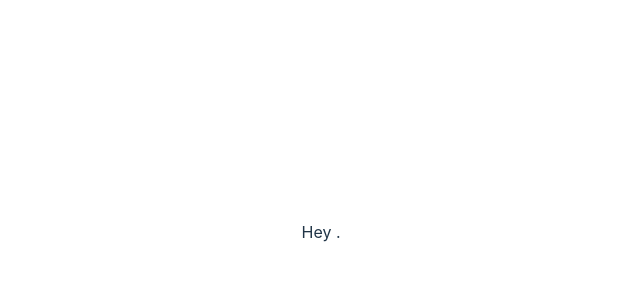
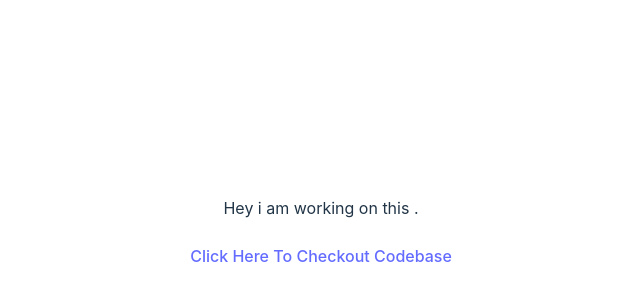
Before and after one commit to mahe-gi/blog, a React (Vite) app in the folder frontend/: page / in a window 1280 px wide. Shown: the part 168-468 px from the top of the page, without its empty margins (319-959 px from the left). Built offline with nearby package versions, Linux system fonts and the light colour scheme.

Commit message:
fix:added github link to home page

```diff
--- a/frontend/package.json
+++ b/frontend/package.json
@@ -11,7 +11,8 @@
   },
   "dependencies": {
     "react": "^18.3.1",
-    "react-dom": "^18.3.1"
+    "react-dom": "^18.3.1",
+    "react-router": "^7.1.5"
   },
   "devDependencies": {
     "@eslint/js": "^9.17.0",
--- a/frontend/src/App.tsx
+++ b/frontend/src/App.tsx
@@ -1,13 +1,17 @@
+import "./App.css";
 
-import './App.css'
 function App() {
-
-
   return (
     <>
-      Hey .
+      Hey i am working on this .
+      <br />
+      <br />
+      <a href="https://github.com/mahe-gi/blog">
+        {" "}
+        Click Here To Checkout Codebase
+      </a>
     </>
-  )
+  );
 }
 
-export default App
+export default App;
```
Also changed, not shown: 1 other file (tests, documents, lock files or other folders).
